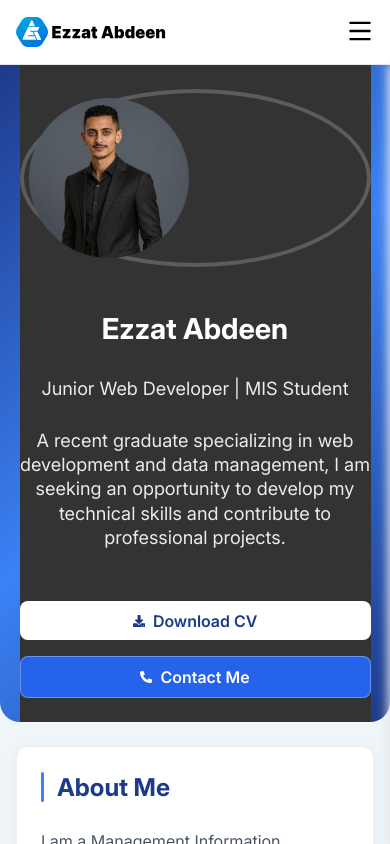
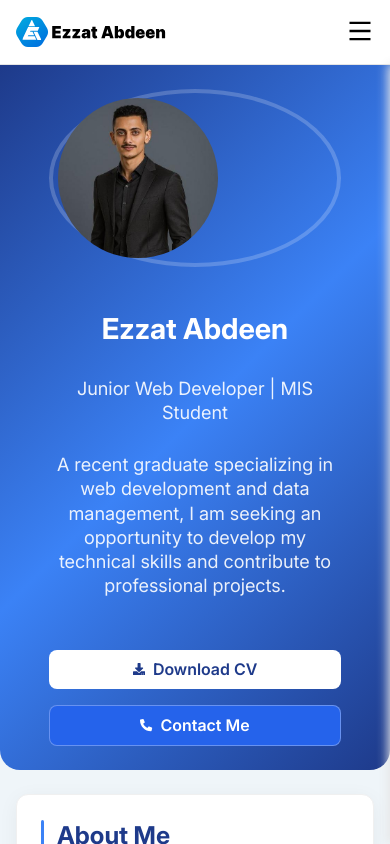
Before and after one commit to ezzatabdeen-dev/protfolio, a Next.js app: page /en in a window 390 px wide. Shown: the top 844 px of the page. Built offline with nearby package versions, Linux system fonts and the light colour scheme.

Commit message:
Adjust HeroWrapper width in CSS

```diff
--- a/src/components/Hero/Hero.module.css
+++ b/src/components/Hero/Hero.module.css
@@ -1,16 +1,15 @@
 .HeroWrapper {
-  width: 85%;
+  width: 65%;
   margin: 0 auto;
   padding: 1.5rem 0;
   display: flex;
   flex-direction: column;
   gap: 1.75rem;
-  background-color: #333;
 }
 
 @media (max-width: 1250px) {
   .HeroWrapper {
-    width: 90% !important;
+    width: 75% !important;
   }
 }
 
```
